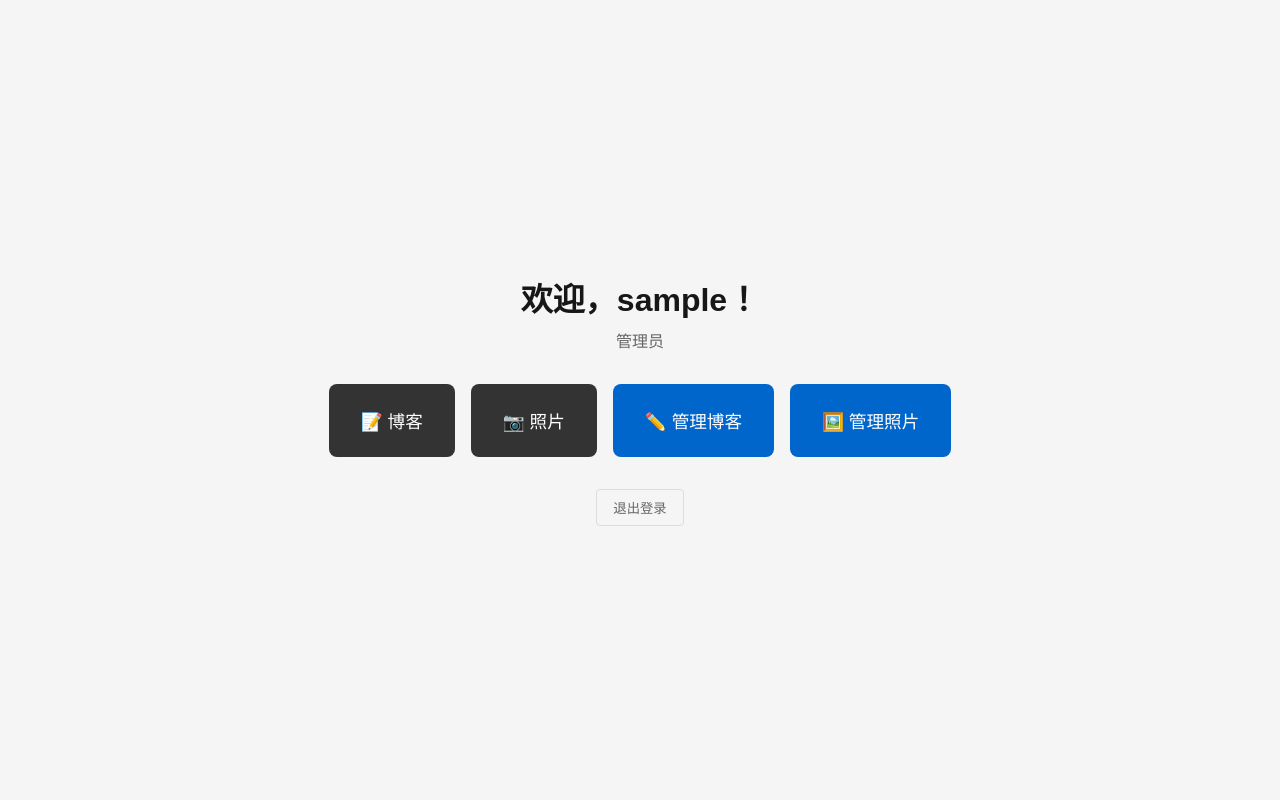
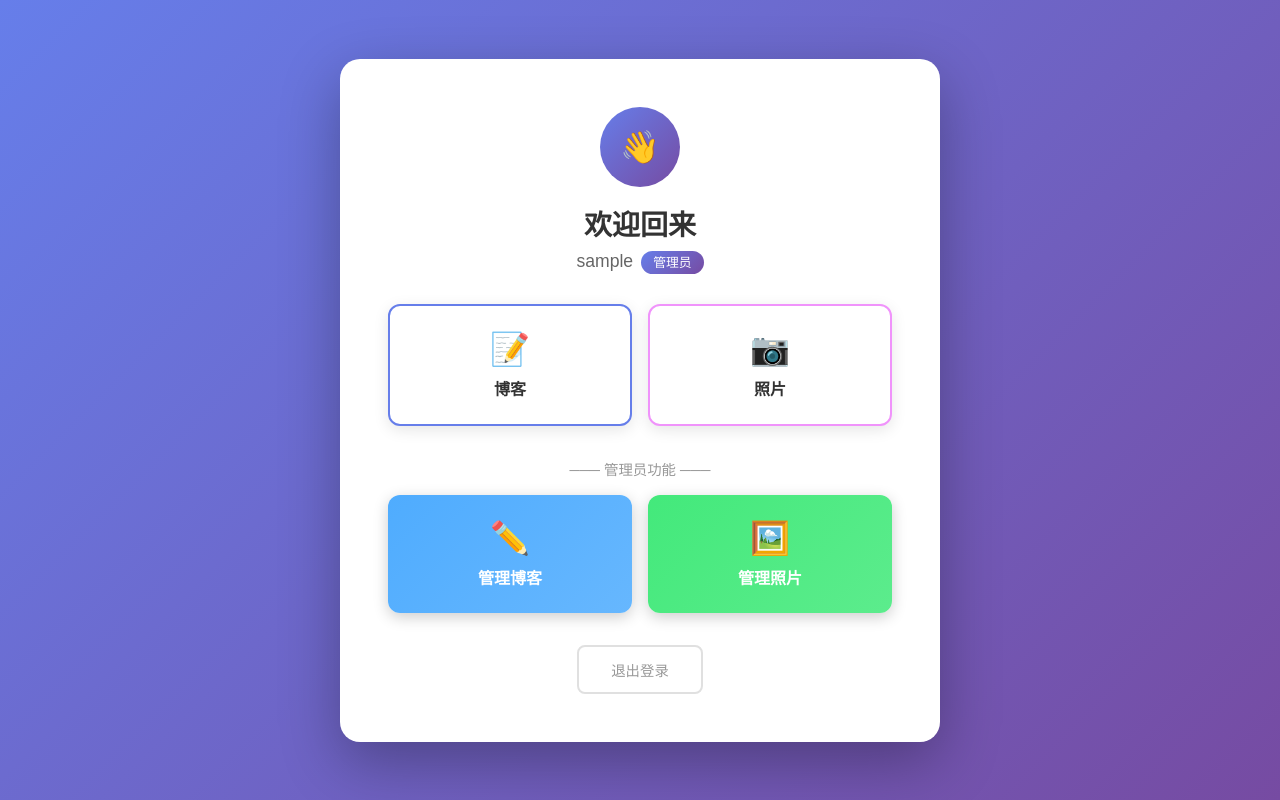
Before and after one commit to SunnyLee151064/my-web, a Next.js app: page /welcome in a window 1280 px wide. Built offline with nearby package versions, Linux system fonts and the light colour scheme; sample sign-in values are in the browser's storage.

Commit message:
优化登录和欢迎页面UI

```diff
--- a/src/app/welcome/page.tsx
+++ b/src/app/welcome/page.tsx
@@ -24,104 +24,177 @@ export default function WelcomePage() {
 
   if (!user) return null;
 
+  const menuItems = [
+    { icon: '📝', label: '博客', path: '/blog', color: '#667eea' },
+    { icon: '📷', label: '照片', path: '/photos', color: '#f093fb' },
+  ];
+
+  const adminItems = [
+    { icon: '✏️', label: '管理博客', path: '/admin/blog', color: '#4facfe' },
+    { icon: '🖼️', label: '管理照片', path: '/admin/photos', color: '#43e97b' },
+  ];
+
   return (
     <div style={{
       minHeight: '100vh',
+      background: 'linear-gradient(135deg, #667eea 0%, #764ba2 100%)',
+      padding: '2rem',
       display: 'flex',
       flexDirection: 'column',
       alignItems: 'center',
+      justifyContent: 'center'
+    }}>
+      <div style={{
+        background: 'white',
+        borderRadius: '20px',
+        padding: '3rem',
+        boxShadow: '0 20px 60px rgba(0,0,0,0.3)',
+        maxWidth: '600px',
+        width: '100%'
+      }}>
+        <div style={{ textAlign: 'center', marginBottom: '2rem' }}>
+          <div style={{
+            width: '80px',
+            height: '80px',
+            background: 'linear-gradient(135deg, #667eea 0%, #764ba2 100%)',
+            borderRadius: '50%',
+            display: 'flex',
+            alignItems: 'center',
             justifyContent: 'center',
-      background: '#f5f5f5',
-      padding: '2rem'
+            margin: '0 auto 1rem',
+            fontSize: '2rem'
           }}>
-      <h1 style={{ marginBottom: '0.5rem' }}>欢迎，{user.username}！</h1>
-      <p style={{ marginBottom: '2rem', color: '#666' }}>
+            👋
+          </div>
+          <h1 style={{ margin: 0, fontSize: '1.75rem', color: '#333', fontWeight: '600' }}>
+            欢迎回来
+          </h1>
+          <p style={{ margin: '0.5rem 0 0', color: '#666', fontSize: '1.1rem' }}>
+            {user.username}
+            <span style={{
+              marginLeft: '0.5rem',
+              padding: '0.25rem 0.75rem',
+              background: user.role === 'admin' ? 'linear-gradient(135deg, #667eea 0%, #764ba2 100%)' : '#e0e0e0',
+              borderRadius: '20px',
+              color: 'white',
+              fontSize: '0.8rem'
+            }}>
               {user.role === 'admin' ? '管理员' : '用户'}
+            </span>
           </p>
+        </div>
 
-      <div style={{ display: 'flex', gap: '1rem', flexWrap: 'wrap', justifyContent: 'center' }}>
+        <div style={{
+          display: 'grid',
+          gridTemplateColumns: 'repeat(2, 1fr)',
+          gap: '1rem',
+          marginBottom: '2rem'
+        }}>
+          {menuItems.map((item) => (
             <button
-          onClick={() => router.push('/blog')}
+              key={item.path}
+              onClick={() => router.push(item.path)}
               style={{
-            padding: '1.5rem 2rem',
-            fontSize: '1.1rem',
-            background: '#333',
-            color: 'white',
-            border: 'none',
-            borderRadius: '8px',
-            cursor: 'pointer'
+                padding: '1.5rem',
+                background: 'white',
+                border: `2px solid ${item.color}`,
+                borderRadius: '12px',
+                cursor: 'pointer',
+                display: 'flex',
+                flexDirection: 'column',
+                alignItems: 'center',
+                gap: '0.5rem',
+                transition: 'transform 0.2s, box-shadow 0.2s',
+                boxShadow: '0 4px 15px rgba(0,0,0,0.1)'
+              }}
+              onMouseOver={(e) => {
+                e.currentTarget.style.transform = 'translateY(-4px)';
+                e.currentTarget.style.boxShadow = `0 8px 25px ${item.color}40`;
+              }}
+              onMouseOut={(e) => {
+                e.currentTarget.style.transform = 'translateY(0)';
+                e.currentTarget.style.boxShadow = '0 4px 15px rgba(0,0,0,0.1)';
               }}
             >
-          📝 博客
+              <span style={{ fontSize: '2rem' }}>{item.icon}</span>
+              <span style={{ color: '#333', fontWeight: '600', fontSize: '1rem' }}>{item.label}</span>
             </button>
-
-        <button
-          onClick={() => router.push('/photos')}
-          style={{
-            padding: '1.5rem 2rem',
-            fontSize: '1.1rem',
-            background: '#333',
-            color: 'white',
-            border: 'none',
-            borderRadius: '8px',
-            cursor: 'pointer'
-          }}
-        >
-          📷 照片
-        </button>
+          ))}
+        </div>
 
         {user.role === 'admin' && (
           <>
+            <div style={{
+              textAlign: 'center',
+              color: '#999',
+              marginBottom: '1rem',
+              fontSize: '0.9rem'
+            }}>
+              ─── 管理员功能 ───
+            </div>
+            <div style={{
+              display: 'grid',
+              gridTemplateColumns: 'repeat(2, 1fr)',
+              gap: '1rem',
+              marginBottom: '2rem'
+            }}>
+              {adminItems.map((item) => (
                 <button
-              onClick={() => router.push('/admin/blog')}
+                  key={item.path}
+                  onClick={() => router.push(item.path)}
                   style={{
-                padding: '1.5rem 2rem',
-                fontSize: '1.1rem',
-                background: '#0066cc',
-                color: 'white',
+                    padding: '1.5rem',
+                    background: `linear-gradient(135deg, ${item.color} 0%, ${item.color}dd 100%)`,
                     border: 'none',
-                borderRadius: '8px',
-                cursor: 'pointer'
+                    borderRadius: '12px',
+                    cursor: 'pointer',
+                    display: 'flex',
+                    flexDirection: 'column',
+                    alignItems: 'center',
+                    gap: '0.5rem',
+                    transition: 'transform 0.2s, box-shadow 0.2s',
+                    boxShadow: '0 4px 15px rgba(0,0,0,0.2)'
+                  }}
+                  onMouseOver={(e) => {
+                    e.currentTarget.style.transform = 'translateY(-4px)';
+                    e.currentTarget.style.boxShadow = `0 8px 25px ${item.color}60`;
+                  }}
+                  onMouseOut={(e) => {
+                    e.currentTarget.style.transform = 'translateY(0)';
+                    e.currentTarget.style.boxShadow = '0 4px 15px rgba(0,0,0,0.2)';
                   }}
                 >
-              ✏️ 管理博客
+                  <span style={{ fontSize: '2rem' }}>{item.icon}</span>
+                  <span style={{ color: 'white', fontWeight: '600', fontSize: '1rem' }}>{item.label}</span>
                 </button>
-
-            <button
-              onClick={() => router.push('/admin/photos')}
-              style={{
-                padding: '1.5rem 2rem',
-                fontSize: '1.1rem',
-                background: '#0066cc',
-                color: 'white',
-                border: 'none',
-                borderRadius: '8px',
-                cursor: 'pointer'
-              }}
-            >
-              🖼️ 管理照片
-            </button>
+              ))}
+            </div>
           </>
         )}
-      </div>
 
+        <div style={{ textAlign: 'center' }}>
           <button
             onClick={() => {
               localStorage.removeItem('user');
               router.push('/login');
             }}
             style={{
-          marginTop: '2rem',
-          padding: '0.5rem 1rem',
+              padding: '0.75rem 2rem',
               background: 'transparent',
-          color: '#666',
-          border: '1px solid #ddd',
-          borderRadius: '4px',
-          cursor: 'pointer'
+              color: '#999',
+              border: '2px solid #e0e0e0',
+              borderRadius: '8px',
+              cursor: 'pointer',
+              fontSize: '0.9rem',
+              transition: 'border-color 0.2s'
             }}
+            onMouseOver={(e) => e.currentTarget.style.borderColor = '#667eea'}
+            onMouseOut={(e) => e.currentTarget.style.borderColor = '#e0e0e0'}
           >
             退出登录
           </button>
         </div>
+      </div>
+    </div>
   );
 }
```
Also changed, not shown: src/app/login/page.tsx (+96 -26 lines). Lines whose indentation alone changed are shown as unchanged.
